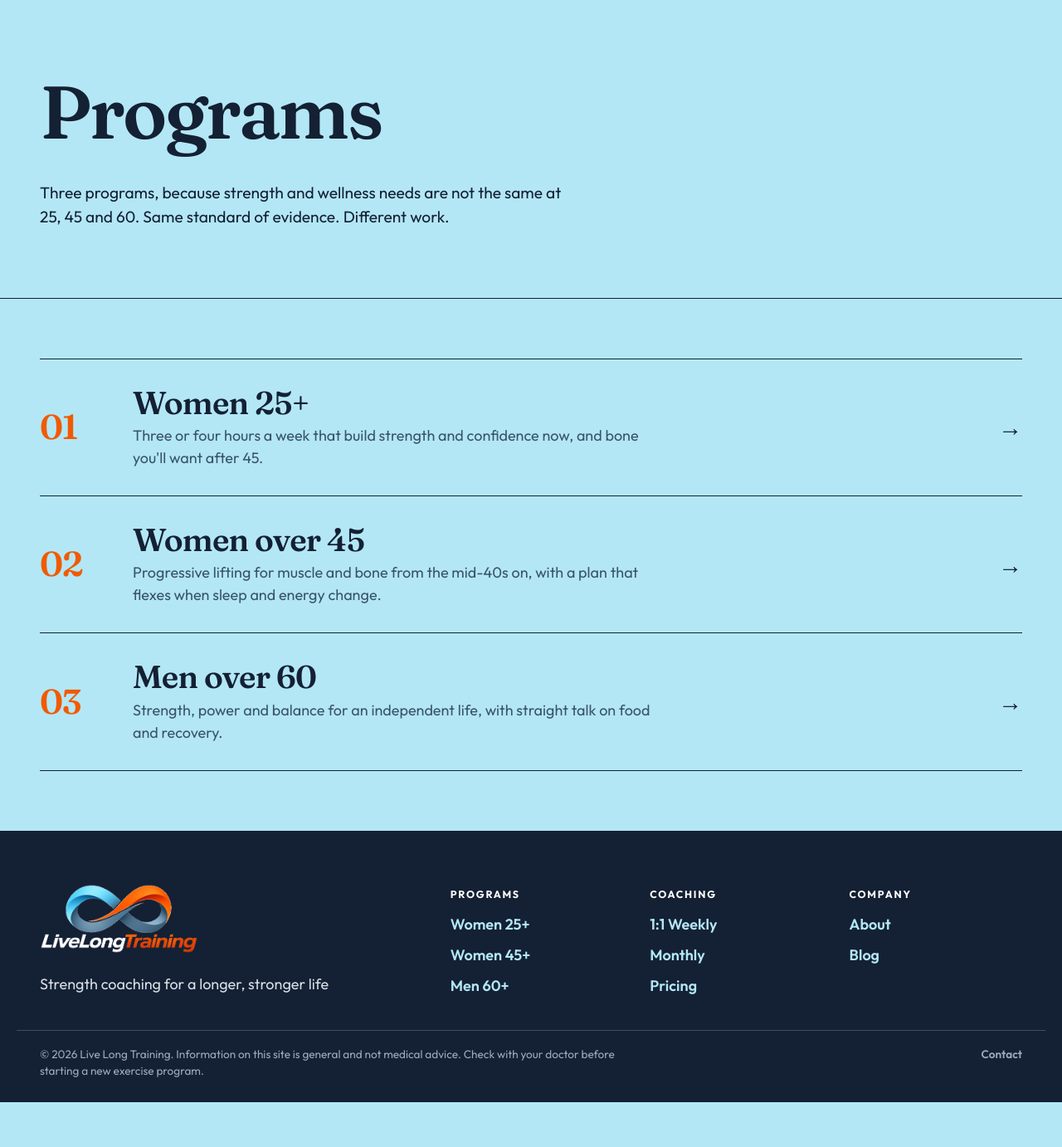
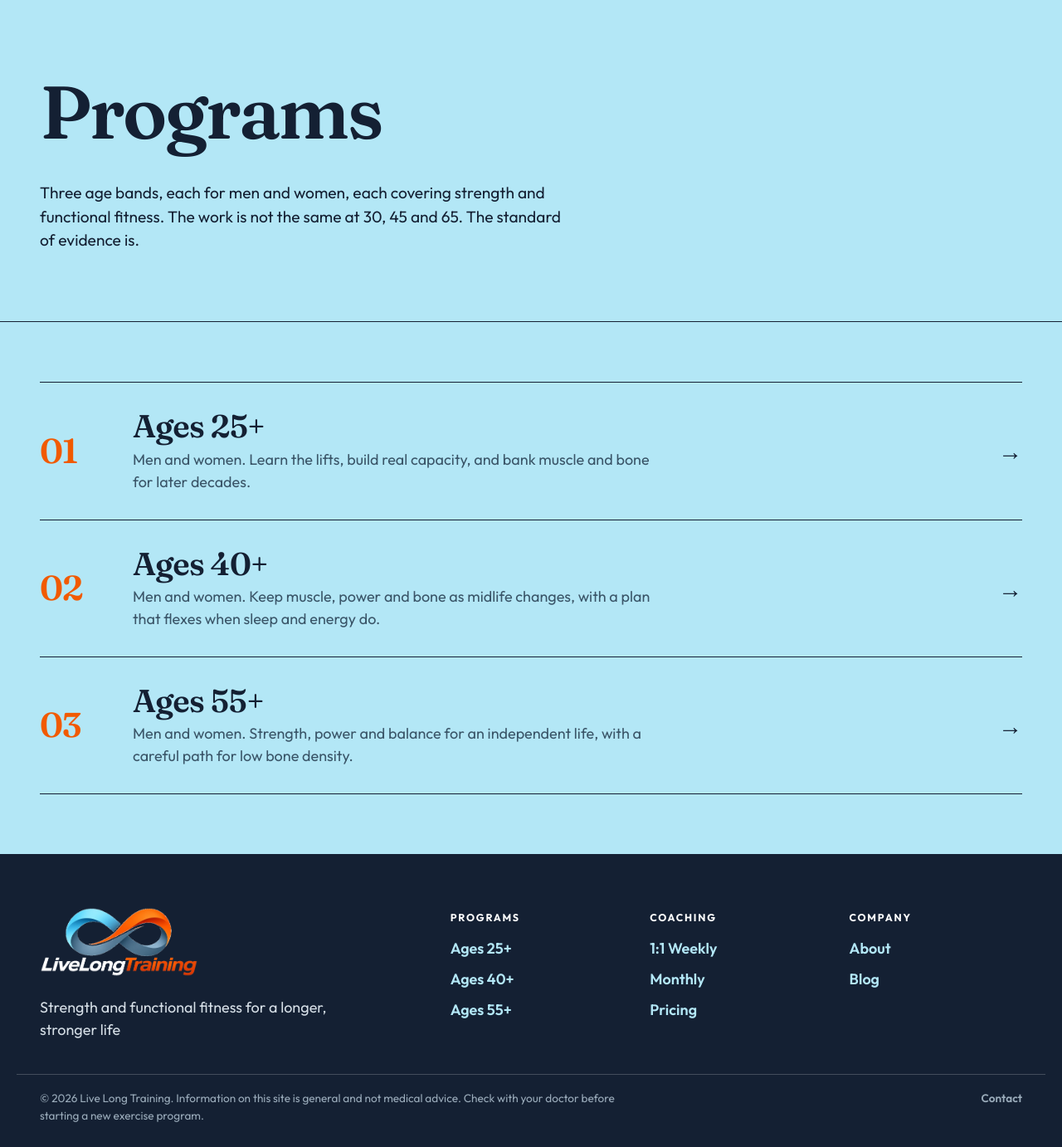
Before and after one commit to brianboros7/live-long-training-website, a PHP site: page /programs.php in a window 1280 px wide. Shown: the part 97-1479 px from the top of the page at 83% size. Before the commit the page ends 1425 px from the top, so only its background shows below. Run offline with PHP 8.4, Linux system fonts and the light colour scheme.

Commit message:
Reorganize programs into three age bands for men and women: 25+, 40+, 55+.
Each band covers strength and functional fitness, with separate notes for
women and men. Old audience URLs redirect (301) to the new band pages.

Co-Authored-By: Claude Opus 5.5 <noreply@anthropic.com>

```diff
--- a/contact.php
+++ b/contact.php
@@ -10,6 +10,7 @@ if (empty($_SESSION['csrf'])) {
 $errors = [];
 $sent   = false;
 $values = ['name' => '', 'email' => '', 'program' => $_GET['program'] ?? '', 'message' => ''];
+$values['program'] = PROGRAM_REDIRECTS[$values['program']] ?? $values['program'];
 
 if ($_SERVER['REQUEST_METHOD'] === 'POST') {
     foreach ($values as $key => $_) {
--- a/css/style.css
+++ b/css/style.css
@@ -237,7 +237,7 @@ h3 { font-family: "Outfit", sans-serif; font-size: 1.35rem; font-weight: 620; le
 .focus-grid { display: grid; grid-template-columns: 1fr 1fr; gap: 0; border: 1px solid var(--ink); }
 .focus-card { padding: 40px 36px; background: var(--sky-deep); }
 .focus-card:last-child { background: var(--ink); color: #fff; box-shadow: inset 8px 0 0 var(--contrast); }
-.focus-card h2 { margin-top: 0; font-size: clamp(2rem, 3vw, 2.8rem); }
+.focus-card h2, .focus-card h3 { margin-top: 0; font-size: clamp(2rem, 3vw, 2.8rem); }
 .focus-card > p { color: var(--ink); }
 .focus-card:last-child > p,
 .focus-card:last-child .checklist li { color: #d7e4ec; }
--- a/includes/config.php
+++ b/includes/config.php
@@ -3,7 +3,7 @@
 declare(strict_types=1);
 
 const SITE_NAME    = 'Live Long Training';
-const SITE_TAGLINE = 'Strength coaching for a longer, stronger life';
+const SITE_TAGLINE = 'Strength and functional fitness for a longer, stronger life';
 const SITE_URL     = 'https://www.livelongtraining.com'; // placeholder domain
 const CONTACT_TO   = '';  // where contact form emails go; leave empty to only log messages
 
@@ -13,9 +13,9 @@ const NAV = [
         'label' => 'Programs',
         'href'  => '/programs',
         'items' => [
-            ['href' => '/programs/women-25', 'label' => 'Women 25+'],
-            ['href' => '/programs/women-45', 'label' => 'Women 45+'],
-            ['href' => '/programs/men-60', 'label' => 'Men 60+'],
+            ['href' => '/programs/ages-25-plus', 'label' => 'Ages 25+'],
+            ['href' => '/programs/ages-40-plus', 'label' => 'Ages 40+'],
+            ['href' => '/programs/ages-55-plus', 'label' => 'Ages 55+'],
         ],
     ],
     [
--- a/includes/footer.php
+++ b/includes/footer.php
@@ -9,9 +9,9 @@
             <nav aria-label="Programs">
                 <h2>Programs</h2>
                 <ul>
-                    <li><a href="/programs/women-25">Women 25+</a></li>
-                    <li><a href="/programs/women-45">Women 45+</a></li>
-                    <li><a href="/programs/men-60">Men 60+</a></li>
+                    <li><a href="/programs/ages-25-plus">Ages 25+</a></li>
+                    <li><a href="/programs/ages-40-plus">Ages 40+</a></li>
+                    <li><a href="/programs/ages-55-plus">Ages 55+</a></li>
                 </ul>
             </nav>
             <nav aria-label="Coaching">
--- a/includes/header.php
+++ b/includes/header.php
@@ -1,7 +1,7 @@
 <?php
 // Shared page header. Set $pageTitle and $pageDescription before including.
 $pageTitle       = isset($pageTitle) ? $pageTitle . ' | ' . SITE_NAME : SITE_NAME . ' | ' . SITE_TAGLINE;
-$pageDescription = $pageDescription ?? 'Evidence-based strength coaching for women 25+, women over 45 and men over 60.';
+$pageDescription = $pageDescription ?? 'Evidence-based strength and functional fitness coaching for men and women aged 25+, 40+ and 55+.';
 ?>
 <!doctype html>
 <html lang="en">
--- a/includes/programs.php
+++ b/includes/programs.php
@@ -1,97 +1,156 @@
 <?php
-// Program content for the three audiences. Each one gets its own page at /programs/{slug}.
-// Claims here come from research/ — keep wording in line with those notes.
+// Program content for the three age bands. Each band coaches men and women,
+// for strength and functional fitness, and gets its own page at /programs/{slug}.
+// Claims here come from ../research/ — keep wording in line with those notes.
 declare(strict_types=1);
 
 const PROGRAMS = [
-    'women-25' => [
-        'title'    => 'Women 25+',
-        'headline' => 'Build the body you\'ll live in for the next 50 years',
-        'intro'    => 'Efficient strength training for busy years: career, family, pregnancy, postpartum. Get stronger now, and put muscle and bone in the bank for your 40s.',
-        'card'     => 'Three or four hours a week that build strength and confidence now, and bone you\'ll want after 45.',
+    'ages-25-plus' => [
+        'title'    => 'Ages 25+',
+        'headline' => 'Build the strength you\'ll live on for the next 50 years',
+        'intro'    => 'Strength and functional fitness for men and women in their busiest years: career, family, sport. Get strong and capable now, and put muscle and bone in the bank for your 40s and beyond.',
+        'card'     => 'Men and women. Learn the lifts, build real capacity, and bank muscle and bone for later decades.',
         'strength' => [
-            'lead'   => 'Three or four sessions a week, about an hour each, that get harder over time. The point is skill and progress you can see, at home or in a gym.',
+            'lead'   => 'Three or four sessions a week, about an hour each, that get harder over time. Skill and progress you can see, at home or in a gym.',
             'points' => [
-                'Learn the lifts properly. Confidence is the usual missing piece, not a special women\'s routine',
+                'Learn the main lifts properly: squat, hinge, push, pull, carry',
                 'Progressive load with simple tracking, so results are obvious',
-                'About an hour a session, scheduled around real life',
-                'The same fundamentals you\'ll still use after 45',
+                'A periodized plan: blocks that build, peak and back off on purpose',
+                'The same fundamentals you\'ll still use at 50 and 70',
             ],
         ],
-        'wellness' => [
-            'lead'   => 'Energy, pregnancy and postpartum change the week. We adjust to how you feel, and we treat today\'s training as savings for later.',
+        'functional' => [
+            'lead'   => 'Functional fitness here means capacity for the life you have: lifting kids, carrying loads, playing sport and not getting hurt doing it.',
+            'points' => [
+                'Carries, lunges and single-leg work for strength you can use',
+                'Conditioning that supports the lifting, not replaces it',
+                'Mobility where you need it, not an hour of stretching',
+                'Baseline tests now, so you have numbers to compare against later',
+            ],
+        ],
+        'women' => [
+            'lead'   => 'Women build muscle at a similar rate to men relative to their size. You get stronger, not bulky by accident.',
             'points' => [
                 'No cycle-syncing plan. Current evidence doesn\'t show that cycle phase changes strength results',
-                'Room to pull back on low-energy days without quitting the program',
                 'Pregnancy and postpartum options, with your provider\'s okay and a gradual return',
                 'Bone you build in your 20s and 30s is what you carry into the years after 45',
             ],
         ],
+        'men' => [
+            'lead'   => 'Most men lift most in these years, and many stop. The aim is a habit that outlasts the busy decade.',
+            'points' => [
+                'Strength and conditioning together, built around work and family',
+                'Joint-friendly progressions so old sports injuries don\'t end the plan',
+                'No testosterone or supplement pitches. Training, sleep and food are the work',
+            ],
+        ],
         'faq' => [
-            ['Will lifting make me bulky?', 'Women build muscle at a similar rate to men relative to their size, but gain less in absolute terms. You get stronger. You don\'t get bulky by accident.'],
+            ['Why start now if I feel fine?', 'The muscle and bone you build before 40 are what you bring into the decades after it. Learning to lift now is the easy version of staying strong later.'],
+            ['Will lifting make me bulky?', 'Women gain muscle at a similar rate to men relative to their starting size, but less in absolute terms. Men gain size slowly and on purpose. Nobody gets bulky by accident.'],
             ['Should I train around my cycle?', 'An umbrella review of the research found no meaningful effect of cycle phase on strength or long-term gains. We adjust to how you actually feel that day, not to a phase calendar.'],
             ['Can I train while pregnant?', 'Guidance supports strength training in pregnancy for most people without complications. Get your provider\'s okay and we\'ll adapt the program. Heavy lifting in pregnancy is a separate, more careful conversation.'],
-            ['Why start this young if I feel fine?', 'The bone and muscle you build in your 20s and 30s are what you bring into your 40s, and life only gets busier. Later coaching assumes you already know how to lift. Starting now is the easier version of that future.'],
         ],
     ],
-    'women-45' => [
-        'title'    => 'Women over 45',
-        'headline' => 'Strong through the change, and long after it',
-        'intro'    => 'From the mid-40s on, the job is to keep muscle and bone while sleep, cycles and energy stop being predictable. We teach you to lift, then progress you carefully through perimenopause and the years after menopause.',
-        'card'     => 'Progressive lifting for muscle and bone from the mid-40s on, with a plan that flexes when sleep and energy change.',
+    'ages-40-plus' => [
+        'title'    => 'Ages 40+',
+        'headline' => 'Strong through midlife, and ready for what comes after',
+        'intro'    => 'Strength and functional fitness for men and women in the decade when muscle, power and bone start to need real work. We teach you to lift, then progress you carefully through the changes of midlife.',
+        'card'     => 'Men and women. Keep muscle, power and bone as midlife changes, with a plan that flexes when sleep and energy do.',
         'strength' => [
-            'lead'   => 'Bone and muscle respond to progressive load. There is no special menopause workout hiding a different set of exercises.',
+            'lead'   => 'Muscle and bone respond to progressive load at any age. In this decade it stops being optional.',
             'points' => [
                 'Learn the main lifts first, with loads you can own',
-                'Then add weight. Heavier work, in the style studied for bone, only when technique and your bone health allow it',
-                'Balance, posture and a little power work in every phase',
+                'Then add weight. Heavier work only when technique and your health allow it',
+                'A little power work in every phase, because speed fades before strength does',
                 'Three or four sessions a week, about an hour each',
             ],
         ],
-        'wellness' => [
-            'lead'   => 'The transition often starts in the mid-to-late 40s, years before menopause itself. Training should already be underway, and the week has to bend when symptoms do.',
+        'functional' => [
+            'lead'   => 'Functional fitness in midlife is about staying capable and resilient: joints that keep up, a back that holds up, and energy left at the end of the day.',
+            'points' => [
+                'Hinge, carry and single-leg strength for work, home and sport',
+                'Balance and posture work, started before you need it',
+                'Conditioning for heart and metabolic health alongside the lifting',
+                'Retests every 8 to 12 weeks: grip, sit-to-stand, balance and the lifts',
+            ],
+        ],
+        'women' => [
+            'lead'   => 'The menopause transition often starts in the mid-to-late 40s, years before menopause itself. Training should already be underway.',
             'points' => [
                 'The faster bone loss usually begins about a year before the final period. Lifting now means you meet that window stronger',
-                'A slower, doctor-aware path if you have osteopenia, osteoporosis or a fracture history',
                 'Plans that ease off when sleep is poor. We don\'t program by cycle phase',
-                'Protein targets to support muscle. We will not promise to fix hot flashes, mood or hormones',
+                'No special menopause workout. Progressive strength training is what the evidence supports',
+            ],
+        ],
+        'men' => [
+            'lead'   => 'For men, change in this decade is gradual: a little less strength and power each year if nothing pushes back.',
+            'points' => [
+                'Strength and power work that keeps you quick, not just strong',
+                'Joint-friendly loading for knees, shoulders and backs with history',
+                'No testosterone program. Training, sleep and food are the work',
             ],
         ],
         'faq' => [
-            ['I\'m 45 and my cycles are still regular. Is this for me?', 'Yes. Menopause itself averages around 51, but the transition often begins in the mid-to-late 40s. Bone density is usually fairly stable while cycles are still regular. The faster loss tends to start about a year before the final period. Starting now is how you arrive at that window already lifting.'],
-            ['Is lifting heavy safe with low bone density?', 'A supervised trial in postmenopausal women with low bone mass found that carefully progressed heavy lifting improved bone density, with one minor setback under close coaching. We build up gradually, and we work with your doctor when bone density is already low. That trial does not mean every woman at 45 should jump to very heavy loads.'],
+            ['I\'ve never lifted. Is it too late to start at 45?', 'No. Adults of every age get stronger with well-designed, progressive training. We start at your level and build up gradually.'],
+            ['I\'m 45 and my cycles are still regular. Is this for me?', 'Yes. Menopause itself averages around 51, but the transition often begins in the mid-to-late 40s. The faster bone loss tends to start about a year before the final period. Starting now is how you arrive at that window already lifting.'],
             ['Is there a special menopause workout?', 'No. The research supports progressive strength training, plus some cardio. We change the plan to your sleep, joints and energy. We don\'t sell a menopause product or a hormone protocol.'],
-            ['Will this fix hot flashes?', 'Strength training may help some women with hot flashes. The studies are mostly in postmenopausal women, and the evidence is not strong enough to promise it. What we will do is build strength, look after bone, and keep the plan workable when sleep is poor.'],
+            ['Do you work on testosterone?', 'We don\'t make testosterone claims and we don\'t sell hormone programs. What the evidence does support is getting stronger.'],
         ],
     ],
-    'men-60' => [
-        'title'    => 'Men over 60',
-        'headline' => 'Strong at 60, 70 and beyond',
-        'intro'    => 'Stay independent, keep the sports and the work you care about, and feel capable day to day. Strength and power training for men who want more decades of an active life.',
-        'card'     => 'Strength, power and balance for an independent life, with straight talk on food and recovery.',
+    'ages-55-plus' => [
+        'title'    => 'Ages 55+',
+        'headline' => 'Strong at 55, 70 and beyond',
+        'intro'    => 'Strength and functional fitness for men and women who want more decades of an active, independent life. Strength, power and balance, with bone health and a safe start built in.',
+        'card'     => 'Men and women. Strength, power and balance for an independent life, with a careful path for low bone density.',
         'strength' => [
             'lead'   => 'The work is the strength and speed you use to stand up, carry, climb and stay quick on your feet.',
             'points' => [
                 'Compound lifts that match real life: squat or sit-to-stand, hinge, push, pull and carry',
-                'Power and balance practice aimed at staying steady and reacting in time',
                 'A joint-friendly start, then more load as you earn it',
+                'Heavier, supervised work for bone when your health allows it',
                 'Three or four sessions a week, about an hour each',
             ],
         ],
-        'wellness' => [
-            'lead'   => 'Muscle needs food and recovery, not a hormone pitch. We measure function so you can see what changed.',
+        'functional' => [
+            'lead'   => 'Functional fitness after 55 is independence: getting up from the floor, staying steady, reacting in time and carrying what you need to.',
             'points' => [
+                'Power and balance practice aimed at staying steady and reacting in time',
+                'Getting up and down from the floor, stairs and carries',
+                'Retests every 8 to 12 weeks: sit-to-stand, grip, balance, walking speed and the lifts',
+                'A health screen first, and a clear path to your doctor when something needs clearance',
+            ],
+        ],
+        'women' => [
+            'lead'   => 'Bone loss continues after menopause, so bone-focused training matters as much as muscle.',
+            'points' => [
+                'A supervised trial in postmenopausal women with low bone mass found carefully progressed heavy lifting improved bone density',
+                'A slower, doctor-aware path if you have osteopenia, osteoporosis or a fracture history',
+                'Protein targets to support muscle, unless your doctor has set a limit',
+            ],
+        ],
+        'men' => [
+            'lead'   => 'Fewer than one in four men over 65 meet the muscle-strengthening guideline. Many lifted when younger and stopped.',
+            'points' => [
+                'Power work, because moving quickly matters as much as lifting heavy',
                 'Simple protein targets at meals, unless your doctor has set a lower limit',
                 'No testosterone program. Training, sleep and food are the work',
-                'Retests every 8 to 12 weeks: sit-to-stand, grip, balance and the lifts themselves',
-                'A health screen first, and a clear path to your doctor when something needs clearance',
             ],
         ],
         'faq' => [
             ['Am I too old to start?', 'No. Trials in adults in their 60s, 70s and older show strength and everyday function improve with well-designed training. We start at your level and build gradually.'],
+            ['Is lifting heavy safe with low bone density?', 'A supervised trial in postmenopausal women with low bone mass found that carefully progressed heavy lifting improved bone density, with one minor setback under close coaching. We build up gradually and work with your doctor when bone density is already low.'],
             ['I have an old injury. Can I still train?', 'Usually, yes. We screen your history first and change the exercises. If something needs a doctor\'s okay, we\'ll say so before we start.'],
-            ['Do you work on testosterone?', 'We don\'t make testosterone claims, and we don\'t sell hormone programs. Solid evidence that lifting meaningfully raises resting testosterone in older men is thin. What the evidence does support is getting stronger.'],
             ['How much time does it take?', 'Three or four sessions a week, about an hour each. That is enough to build strength, power and the capacity you use every day. Shorter public-health minimums are not the program we coach.'],
         ],
     ],
 ];
+
+// Old audience URLs, kept so existing links still land somewhere sensible.
+const PROGRAM_REDIRECTS = [
+    'women-25'   => 'ages-25-plus',
+    'women-45'   => 'ages-40-plus',
+    'women-50'   => 'ages-40-plus',
+    'men-60'     => 'ages-55-plus',
+    'ages-25-39' => 'ages-25-plus',
+    'ages-40-54' => 'ages-40-plus',
+];
--- a/index.php
+++ b/index.php
@@ -7,10 +7,10 @@ require __DIR__ . '/includes/header.php';
     <div class="hero-copy">
         <p class="eyebrow">Strength coaching for every decade</p>
         <h1>Train strong now.<span>Live long and well.</span></h1>
-        <p class="lead">Three or four sessions a week, about an hour each. Coached for women 25+, women over 45, and men over 60, because the strength work and the wellness needs are not the same.</p>
+        <p class="lead">Three or four sessions a week, about an hour each. Strength and functional fitness for men and women, coached by age band: 25+, 40+ and 55+, because the work changes as you do.</p>
         <div class="hero-actions">
             <a class="btn" href="/contact">Book a free consult</a>
-            <a class="btn btn-ghost" href="/programs">See the three programs</a>
+            <a class="btn btn-ghost" href="/programs">See the programs</a>
         </div>
     </div>
     <aside class="hero-spec">
@@ -29,7 +29,7 @@ require __DIR__ . '/includes/header.php';
     <div class="container">
         <div class="roster-head">
             <h2>Who we coach</h2>
-            <p>Pick the decade you're in. Each program has its own page.</p>
+            <p>Men and women, in three age bands. Pick yours. Each has its own page.</p>
         </div>
         <?php $n = 1; foreach (PROGRAMS as $slug => $p): ?>
             <a class="roster-row" href="/programs/<?= e($slug) ?>">
--- a/programs.php
+++ b/programs.php
@@ -4,6 +4,10 @@ require __DIR__ . '/includes/config.php';
 require __DIR__ . '/includes/programs.php';
 
 $slug    = $_GET['slug'] ?? '';
+if (isset(PROGRAM_REDIRECTS[$slug])) {
+    header('Location: /programs/' . PROGRAM_REDIRECTS[$slug], true, 301);
+    exit;
+}
 $program = $slug !== '' ? (PROGRAMS[$slug] ?? null) : null;
 
 if ($slug !== '' && $program === null) {
@@ -13,7 +17,7 @@ if ($slug !== '' && $program === null) {
 }
 
 if ($program) {
-    $pageTitle       = $program['title'] . ' Strength Coaching';
+    $pageTitle       = $program['title'] . ' Strength and Functional Fitness';
     $pageDescription = $program['intro'];
 } else {
     $pageTitle = 'Programs';
@@ -33,9 +37,28 @@ require __DIR__ . '/includes/header.php';
 <section class="section">
     <div class="container">
         <div class="focus-grid">
-            <?php foreach (['strength' => 'Strength', 'wellness' => 'Wellness'] as $key => $label): ?>
+            <?php foreach (['strength' => 'Strength', 'functional' => 'Functional fitness'] as $key => $label): ?>
                 <article class="focus-card">
                     <h2><?= e($label) ?></h2>
+                    <p><?= e($program[$key]['lead']) ?></p>
+                    <ul class="checklist">
+                        <?php foreach ($program[$key]['points'] as $point): ?>
+                            <li><?= e($point) ?></li>
+                        <?php endforeach; ?>
+                    </ul>
+                </article>
+            <?php endforeach; ?>
+        </div>
+    </div>
+</section>
+
+<section class="section">
+    <div class="container">
+        <h2 class="section-title">For women and for men</h2>
+        <div class="focus-grid">
+            <?php foreach (['women' => 'Women', 'men' => 'Men'] as $key => $label): ?>
+                <article class="focus-card">
+                    <h3><?= e($label) ?></h3>
                     <p><?= e($program[$key]['lead']) ?></p>
                     <ul class="checklist">
                         <?php foreach ($program[$key]['points'] as $point): ?>
@@ -63,7 +86,7 @@ require __DIR__ . '/includes/header.php';
 <section class="page-hero">
     <div class="container">
         <h1>Programs</h1>
-        <p class="lead">Three programs, because strength and wellness needs are not the same at 25, 45 and 60. Same standard of evidence. Different work.</p>
+        <p class="lead">Three age bands, each for men and women, each covering strength and functional fitness. The work is not the same at 30, 45 and 65. The standard of evidence is.</p>
     </div>
 </section>
 <section class="section">
--- a/router.php
+++ b/router.php
@@ -8,10 +8,6 @@ if (preg_match('#^/(includes|storage)(/|$)#', $path)) {
 }
 if ($path !== '/' && is_file(__DIR__ . $path) && !str_ends_with($path, '.php')) {
     return false; // serve static files (css, js, images)
-}
-if (preg_match('#^/programs/women-50/?$#', $path)) {
-    header('Location: /programs/women-45', true, 301);
-    return true;
 }
 if (preg_match('#^/programs/([a-z0-9-]+)/?$#', $path, $m)) {
     $_GET['slug'] = $m[1];
```
Also changed, not shown: about.php (+4 -4 lines), .htaccess, README.md.
